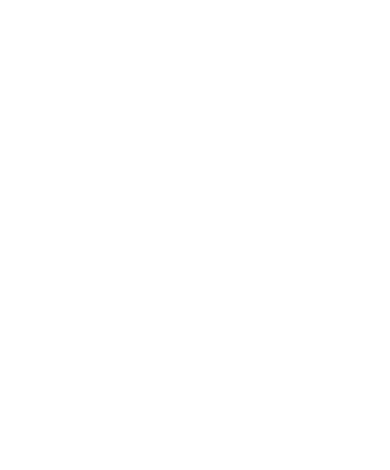
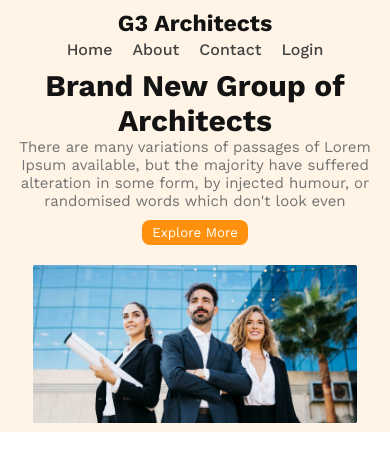
Before and after one commit to suruzzamanislam/3g-architects, a plain HTML site: page index.html in a window 390 px wide. Drawn offline with nearby package versions, Linux system fonts and the light colour scheme.

Commit message:
header section responsive complete

```diff
--- a/index.html
+++ b/index.html
@@ -10,6 +10,35 @@
 
 <body>
 
+  <!-- header area -->
+  <header>
+    <nav>
+      <div class="logo">
+        <h2>G3 Architects</h2>
+      </div>
+      <ul>
+        <li><a href="">Home</a></li>
+        <li><a href="">About</a></li>
+        <li><a href="">Contact</a></li>
+        <li><a href="">Login</a></li>
+      </ul>
+    </nav>
+    <div class="hero-are">
+      <div class="hero-content">
+        <h1>Brand New
+          Group of Architects
+        </h1>
+        <p>There are many variations of passages of Lorem Ipsum available, but the majority have suffered alteration in
+          some form,
+          by injected humour, or randomised words which don't look even</p>
+        <button class="btn-primary">Explore More</button>
+      </div>
+      <div class="hero-img">
+        <img src="images/banner.png" alt="">
+      </div>
+    </div>
+  </header>
+
 </body>
 
 </html>
--- a/styles/style.css
+++ b/styles/style.css
@@ -0,0 +1,135 @@
+@import url('https://fonts.googleapis.com/css2?family=Work+Sans:wght@400;500;600;700;800&display=swap');
+/* shared styles */
+* {
+  font-family: 'Work Sans', sans-serif;
+  margin: 0;
+  padding: 0;
+}
+.btn-primary {
+  border-radius: 8px;
+  background: #ff900e;
+  padding: 10px 20px;
+  color: white;
+  border: none;
+  margin-top: 10px;
+}
+
+/* header style */
+header {
+  padding: 20px 100px;
+  background: rgba(255, 144, 14, 0.1);
+}
+nav {
+  display: flex;
+  align-items: center;
+  justify-content: space-between;
+  padding: 5px 0;
+}
+nav ul {
+  display: flex;
+  align-items: center;
+  list-style: none;
+}
+nav ul li {
+  padding: 0 10px;
+}
+nav ul li a {
+  text-decoration: none;
+  color: #424242;
+  text-align: center;
+  font-family: Work Sans;
+  font-size: 18px;
+  font-style: normal;
+  font-weight: 500;
+  line-height: 26px; /* 144.444% */
+}
+.logo h2 {
+  color: #131313;
+  text-align: center;
+  font-family: Work Sans;
+  font-size: 40px;
+  font-weight: 700;
+}
+.hero-content {
+  max-width: 800px;
+  margin: 0 auto;
+  text-align: center;
+}
+.hero-content h1 {
+  color: #131313;
+  text-align: center;
+  font-family: Work Sans;
+  font-size: 55px;
+  font-style: normal;
+  font-weight: 700;
+  line-height: normal;
+}
+.hero-content p {
+  color: #727272;
+  text-align: center;
+  font-family: Work Sans;
+  font-size: 16px;
+  font-style: normal;
+  font-weight: 400;
+  line-height: 26px; /* 162.5% */
+}
+.hero-img {
+  max-width: 100%;
+  margin: 0 auto;
+  margin-top: 20px;
+  text-align: center;
+}
+.hero-img img {
+  width: 90%;
+}
+
+/* responsive styles here */
+/* mobile or small devices responsive */
+@media screen and (max-width: 576px) {
+  /* header style */
+  header {
+    padding: 5px 15px;
+  }
+
+  element.style {
+  }
+  .logo h2 {
+    font-size: 23px;
+  }
+  nav {
+    flex-direction: column;
+  }
+  nav ul li {
+    padding: 0 10px;
+  }
+  nav ul li a {
+    font-size: 16px;
+  }
+  .hero-content h1 {
+    font-size: 30px;
+  }
+  .hero-content p {
+    line-height: 18px;
+    font-size: 15px;
+  }
+  .btn-primary {
+    padding: 5px 10px;
+  }
+}
+
+/* tablet or medium devices */
+@media screen and (min-width: 576px) and (max-width: 960px) {
+  /* header */
+  header {
+    padding: 5px 50px;
+  }
+  nav {
+    flex-direction: column;
+  }
+  nav ul li {
+    padding: 0 40px;
+  }
+  nav ul li a {
+    font-size: 20px;
+  }
+}
```
